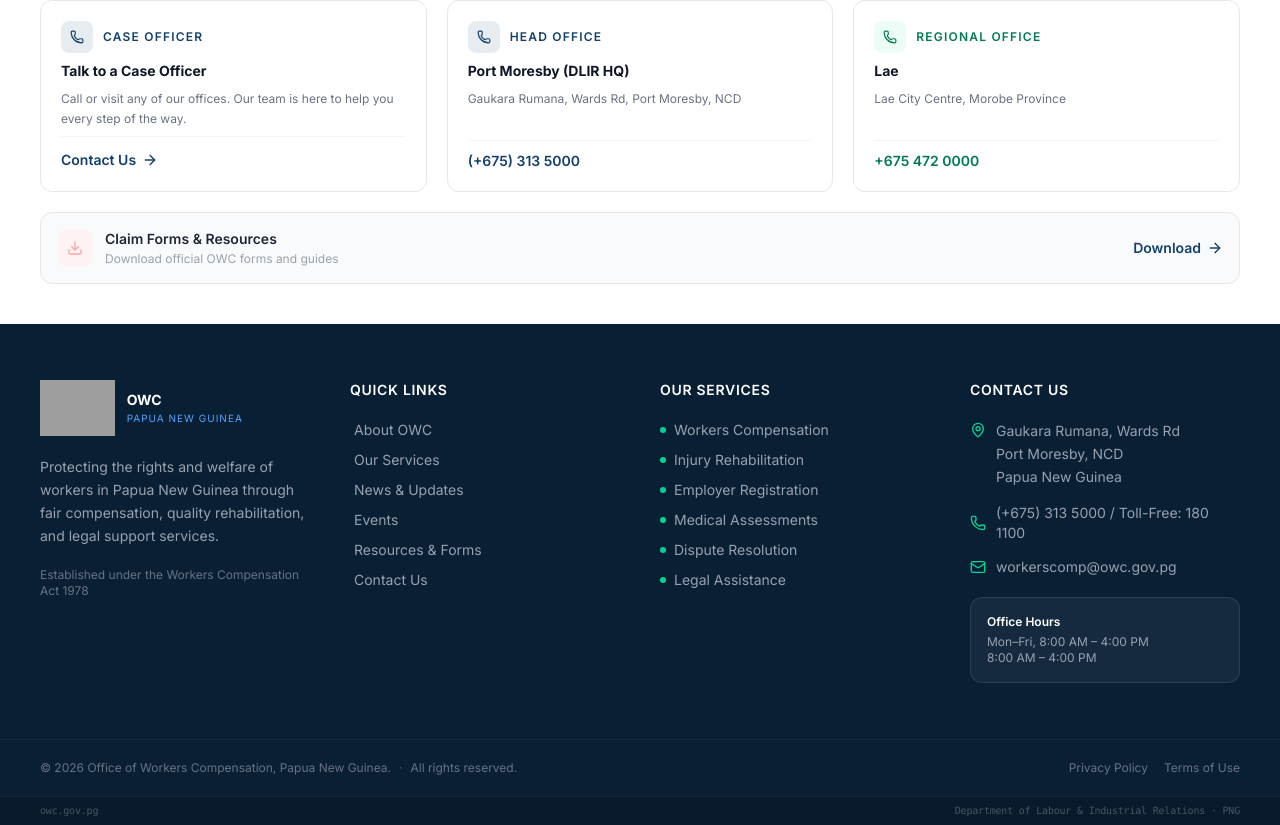
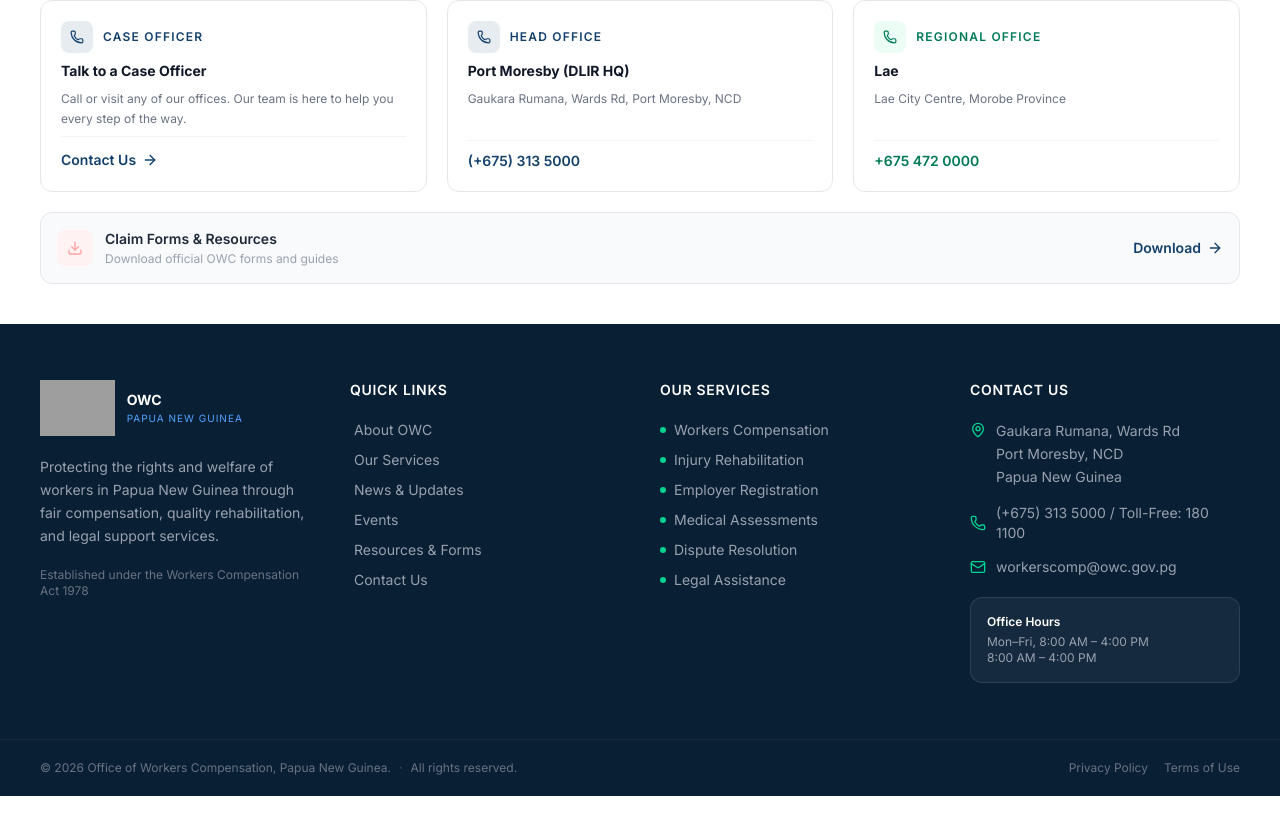
Before and after one commit to Tuteveta/njss, a Next.js app in the folder owc-next/: page / in a window 1280 px wide. Shown: the part 2936-3761 px from the top of the page. After the commit the page ends 3732 px from the top, so only its background shows below. Built offline with nearby package versions, Linux system fonts and the light colour scheme; no server answers; the database is empty; grey boxes are pictures that could not be loaded.

Commit message:
Remove footer status bar

```diff
--- a/owc-next/components/layout/Footer.tsx
+++ b/owc-next/components/layout/Footer.tsx
@@ -125,17 +125,6 @@ export default function Footer() {
         </div>
       </div>
 
-      {/* Grafana-style status bar */}
-      <div className="border-t border-white/5 bg-[hsl(210,70%,10%)]">
-        <div className="max-w-7xl mx-auto px-4 lg:px-10 h-7 flex items-center justify-between gap-4">
-          <div className="flex items-center gap-2.5 text-[10px] text-gray-600">
-            <span className="gf-metric">owc.gov.pg</span>
-          </div>
-          <div className="text-[10px] text-gray-600 gf-metric hidden sm:block">
-            Department of Labour &amp; Industrial Relations · PNG
-          </div>
-        </div>
-      </div>
     </footer>
   )
 }
```
